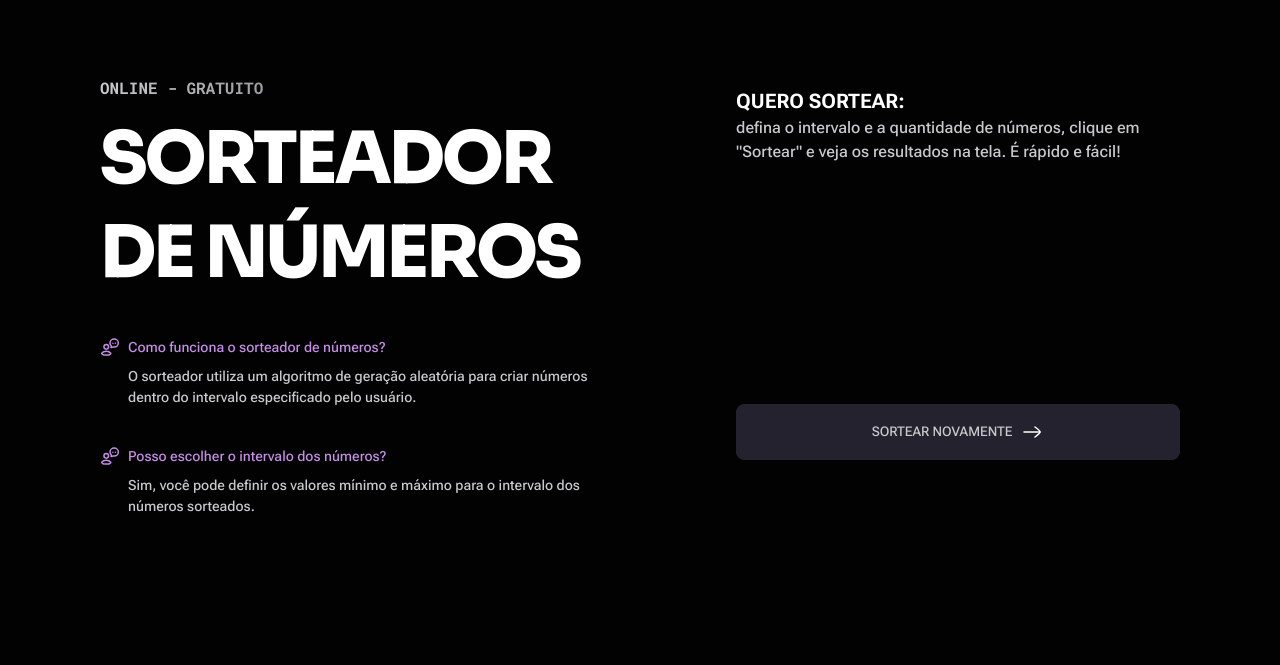
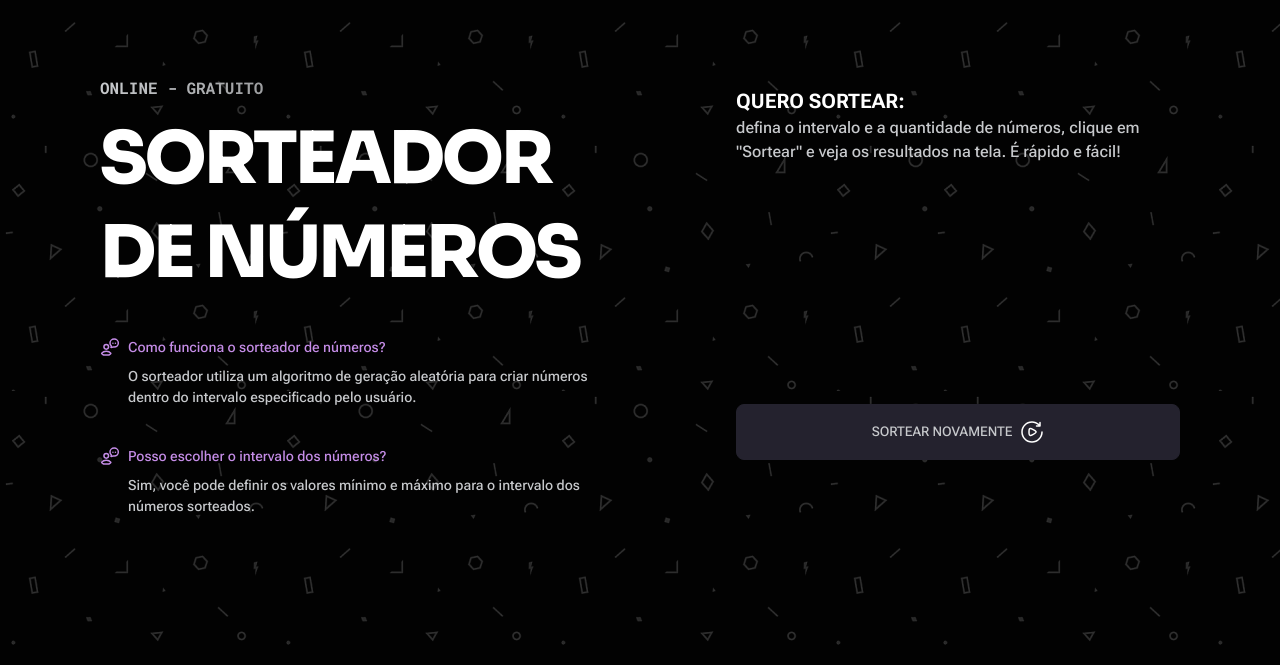
Before and after one commit to bgoomes/sorteadordenumero, a plain HTML site: page index.html in a window 1280 px wide. Both pictures are taken after typing "Sample", "Sample", "Sample" into the empty fields and a click on the button "SORTEAR". Shown: the part 135-800 px from the top of the page. Drawn offline with Linux system fonts and the light colour scheme.

Commit message:
update bg

```diff
--- a/index.html
+++ b/index.html
@@ -72,7 +72,7 @@
                         </button>
                         <button class="hidden" id="sortearNovo">
                             <p>Sortear novamente</p>
-                            <img src="./assets/seta.svg" >
+                            <img src="./assets/reload.svg" >
                         </button>
 
                     </form>
--- a/style/inddex.css
+++ b/style/inddex.css
@@ -33,6 +33,7 @@
 
 body{
     background-color: var(--bg-primary);
+    background-image: url(/assets/Shapes.png);
     color: var(--content-primary);
 
     width: 100%;
```
Also changed, not shown: assets/Shapes.png (added), assets/reload.svg (added).
